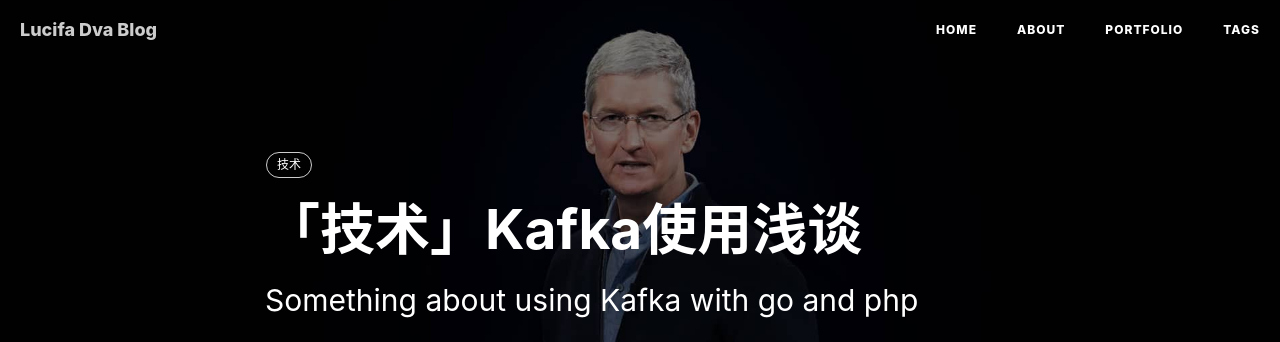
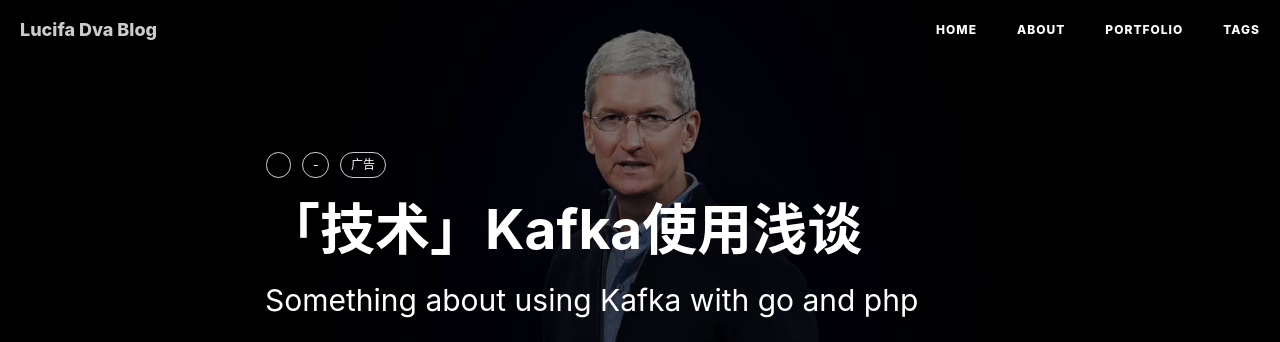
Before and after one commit to LucifaDva/lucifadva.github.com, a Jekyll site: the page built from _posts/2017-03-28-ad-knowledge-2017.markdown, in a window 1280 px wide and 1400 px high. Shown: the top 342 px of the window. Built offline with Jekyll 4.4.1, drawn with Linux system fonts in a browser that asks for light colours; nearby versions of some CDN libraries; comment, search, counter and statistics services are not loaded.

Commit message:
Update 2017-03-28-ad-knowledge-2017.markdown

```diff
--- a/_posts/2017-03-28-ad-knowledge-2017.markdown
+++ b/_posts/2017-03-28-ad-knowledge-2017.markdown
@@ -6,7 +6,7 @@ date:       2017-03-31 21:00:00
 author:     "Lucifa Diva"
 header-img: "img/post-bg-apple-event-2015.jpg"
 tags:
-    - 技术
+    - 广告
 ---
 
 
```
